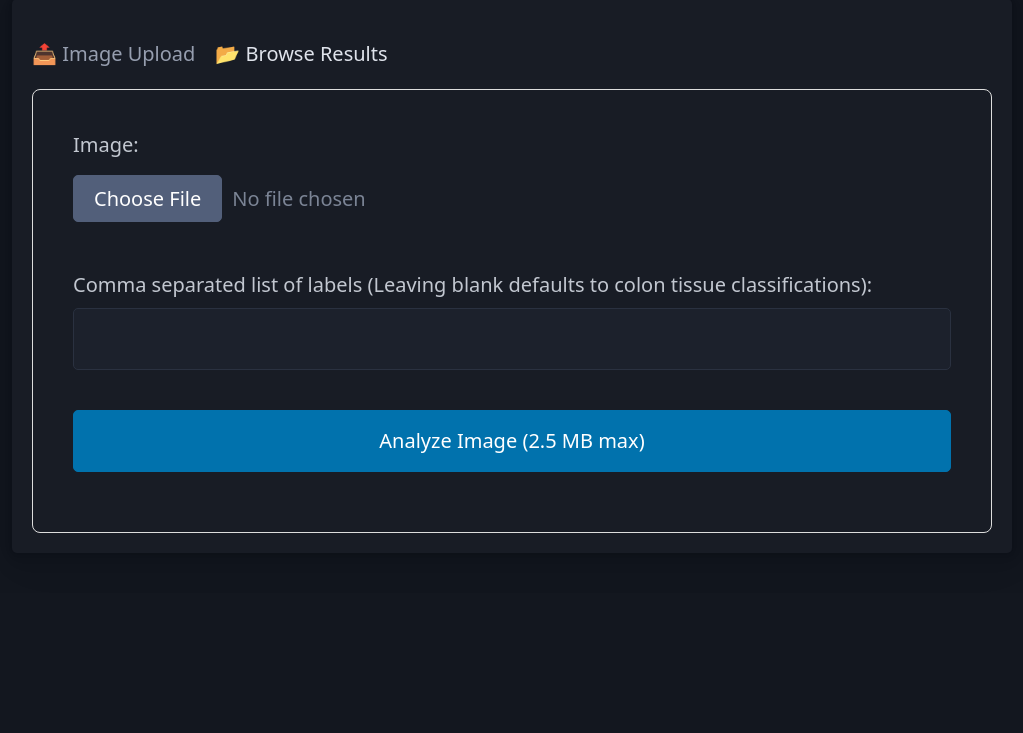
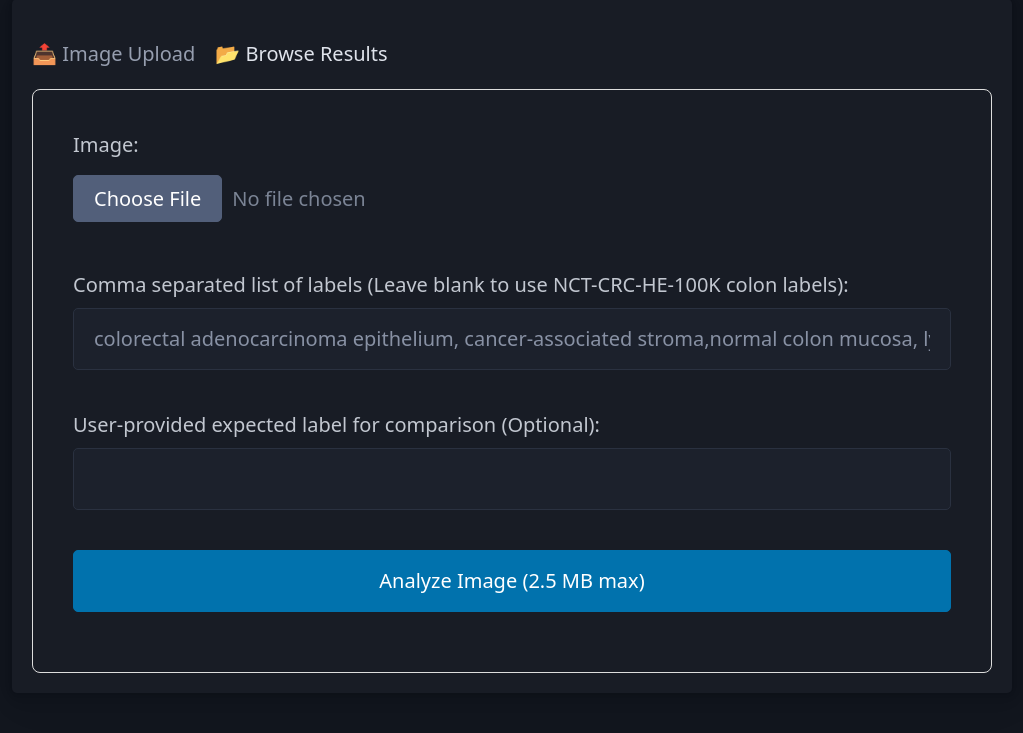
Before and after one commit to jokodev901/digital-pathology-demo, a Django app: page /imageclassifier/plip/ in a window 1280 px wide. Shown: the part 244-977 px from the top of the page, without its empty margins (128-1151 px from the left). Before the commit the page ends 777 px from the top, so only its background shows below. Run offline with Django 5.2, Linux system fonts and the light colour scheme; the visitor is signed in with stand-in values (Sample User, id 1); some libraries are stand-ins or nearby versions.

Commit message:
Updated template pages to display newly-added "expected_label" field

```diff
--- a/image_classifier/forms.py
+++ b/image_classifier/forms.py
@@ -3,5 +3,12 @@ from django import forms
 
 class ImageUploadForm(forms.Form):
     image = forms.ImageField()
-    labels = forms.CharField(label="Comma separated list of labels (Leaving blank defaults to colon tissue"
-                                   " classifications)", max_length=255, required=False)
+    labels = forms.CharField(label="Comma separated list of labels (Leave blank to use NCT-CRC-HE-100K colon labels)",
+                             widget=forms.TextInput(attrs={
+                                 'placeholder': 'colorectal adenocarcinoma epithelium, cancer-associated stroma,'
+                                                'normal colon mucosa, lymphocytes, mucus, smooth muscle, adipose,'
+                                                'background, debris'
+                             }),
+                             max_length=255, required=False)
+    expected_label = forms.CharField(label="User-provided expected label for comparison (Optional)", max_length=255,
+                                     required=False)
--- a/image_classifier/models.py
+++ b/image_classifier/models.py
@@ -29,7 +29,7 @@ class PLIPLabel(models.Model):
 class PLIPSubmission(TimestampBaseModel):
     image = models.ForeignKey(PLIPImage, on_delete=models.CASCADE)
     user = models.ForeignKey(User, on_delete=models.CASCADE)
-    expected_label = models.ForeignKey(PLIPLabel, on_delete=models.DO_NOTHING, null=True)
+    expected_label = models.ForeignKey(PLIPLabel, on_delete=models.DO_NOTHING, blank=True, null=True)
     filename = models.CharField(max_length=100)
 
     def __str__(self):
--- a/image_classifier/serializers/plip_serializers.py
+++ b/image_classifier/serializers/plip_serializers.py
@@ -30,6 +30,7 @@ class PLIPScoreSerializer(serializers.ModelSerializer):
 
 class PLIPSubmissionSerializer(serializers.ModelSerializer):
     image = PLIPImageSerializer(read_only=True)
+    expected_label = serializers.SlugRelatedField(many=False, read_only=True, slug_field='label')
     submission_scores = PLIPScoreSerializer(many=True, read_only=True)
 
     class Meta:
--- a/image_classifier/template_views.py
+++ b/image_classifier/template_views.py
@@ -46,6 +46,7 @@ class PLIPView(LoginRequiredMixin, FormView):
     def form_valid(self, form):
         uploaded_file = form.cleaned_data['image']
         form_labels = form.cleaned_data['labels']
+        expected_label = form.cleaned_data['expected_label']
         md5 = hashlib.md5()
 
         with tempfile.NamedTemporaryFile(delete=False, suffix='.jpg') as temp_file:
@@ -85,8 +86,16 @@ class PLIPView(LoginRequiredMixin, FormView):
                 defaults={"blob_image": thumb_buffer.getvalue()},
             )
 
-            submission_obj = PLIPSubmission.objects.create(filename=uploaded_file.name,
-                                                           image=image_obj, user=self.request.user)
+            # If expected_label is populated, get or create it as a label object
+            expected_label_obj = None
+
+            if expected_label:
+                expected_label_obj, created = PLIPLabel.objects.get_or_create(
+                    label=expected_label
+                )
+
+            submission_obj = PLIPSubmission.objects.create(filename=uploaded_file.name, image=image_obj,
+                                                           expected_label=expected_label_obj, user=self.request.user)
 
             for key, value in results_sorted.items():
                 label_obj, created = PLIPLabel.objects.get_or_create(
@@ -101,7 +110,8 @@ class PLIPView(LoginRequiredMixin, FormView):
 
         # Re-render the page with the results
         return self.render_to_response(
-            self.get_context_data(form=form, result=results_str, thumbnail=image_obj.image_base64)
+            self.get_context_data(form=form, result=results_str, expected_label=expected_label,
+                                  thumbnail=image_obj.image_base64)
         )
 
 
--- a/image_classifier/templates/plip.html
+++ b/image_classifier/templates/plip.html
@@ -10,6 +10,7 @@
                 <thead><tr>
                     <th>Uploaded Image</th>
                     <th>Classifications</th>
+                    <th>Expected</th>
                 </tr></thead>
                 <tbody>
                     <tr>
@@ -17,6 +18,7 @@
                              alt="Uploaded Image"
                              style="max-width: 100%; border: 1px solid #ddd; border-radius: 4px;"></td>
                         <td>{{ result|safe }}</td>
+                        <td>{{ expected_label }}</td>
                     </tr>
                 </tbody>
             </table>
--- a/image_classifier/templates/plip_data_browser.html
+++ b/image_classifier/templates/plip_data_browser.html
@@ -45,6 +45,7 @@
             <tr>
                 <th>Image</th>
                 <th>Classifications</th>
+                <th>Expected</th>
             </tr>
         </thead>
         <tbody>
@@ -54,6 +55,7 @@
                          alt="Uploaded Image"
                          style="max-width: 100%; border: 1px solid #ddd; border-radius: 4px;"></td>
                 <td>{{ obj.scores_str|safe }}</td>
+                <td>{{ obj.expected_label|default_if_none:"" }}</td>
             {% empty %}
                 <td colspan="2">No submissions found matching your criteria.</td>
             </tr>
```
Also changed, not shown: image_classifier/migrations/0007_plipsubmission_expected_label_alter_plipscore_label.py (added).
